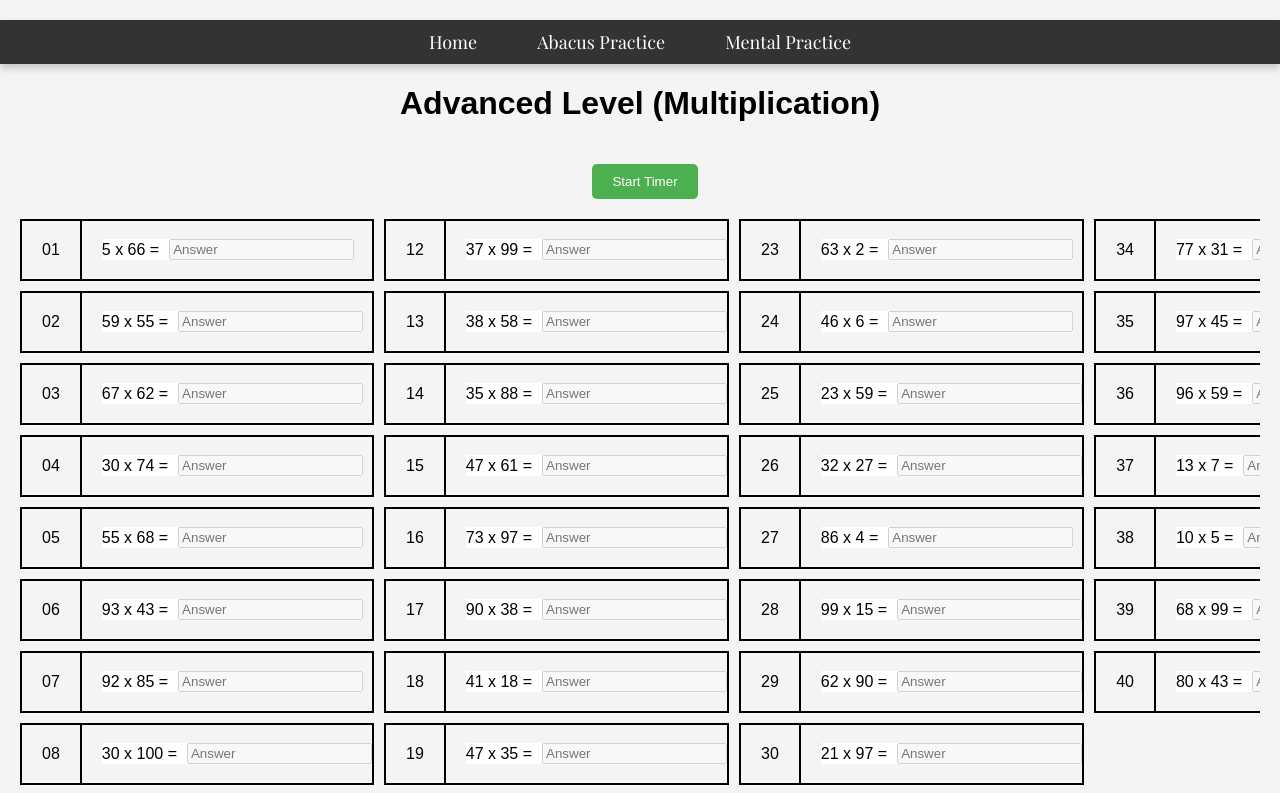
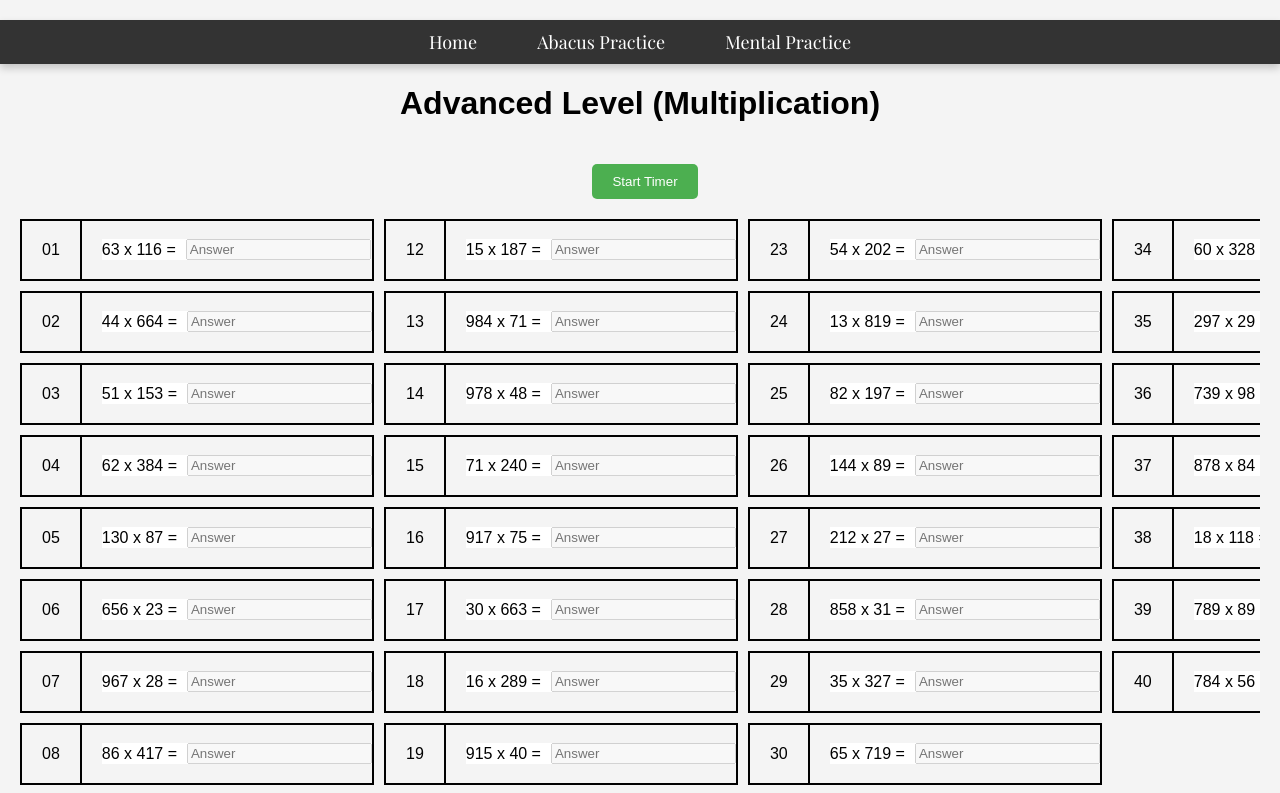
Before and after one commit to buteryy/abacus, a React (Vite) app: page /abacus-practive/multiplication in a window 1280 px wide. Shown: the top 793 px of the page. Built offline with nearby package versions, Linux system fonts and the light colour scheme; a web font is replaced by a local one.

Commit message:
advanced level
Co-authored-by: sanwlot <sanwlot@users.noreply.github.com>

```diff
--- a/src/pages/Multiplication.jsx
+++ b/src/pages/Multiplication.jsx
@@ -49,13 +49,21 @@ export default function Multiplication() {
   }
 
   function getRandomNumber() {
-    return Math.floor(Math.random() * 100) + 1
+    return Math.random()
   }
 
   function generateLevels(totalLevels) {
     const levels = []
+    let numbers = []
     for (let i = 0; i < totalLevels; i++) {
-      const numbers = [getRandomNumber(), getRandomNumber()]
+      const twoDigitRandomNum = Math.floor(getRandomNumber() *90 + 10)
+      const threeDigitRandomNum = Math.floor(getRandomNumber() * 900 + 100)
+      if (getRandomNumber() > 0.5) {
+        // Swap the numbers randomly
+        numbers = [threeDigitRandomNum, twoDigitRandomNum]
+      } else {
+        numbers = [twoDigitRandomNum, threeDigitRandomNum]
+      }
       const correctAns = numbers[0] * numbers[1]
       levels.push({
         level: i + 1,
```
